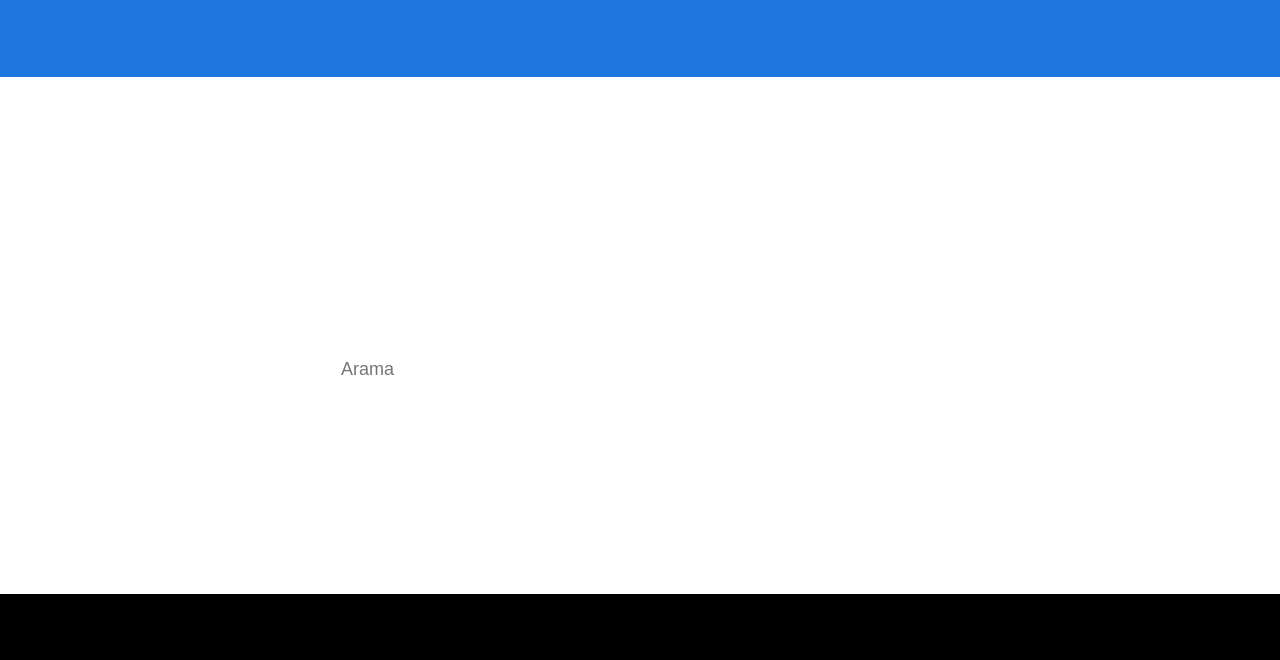
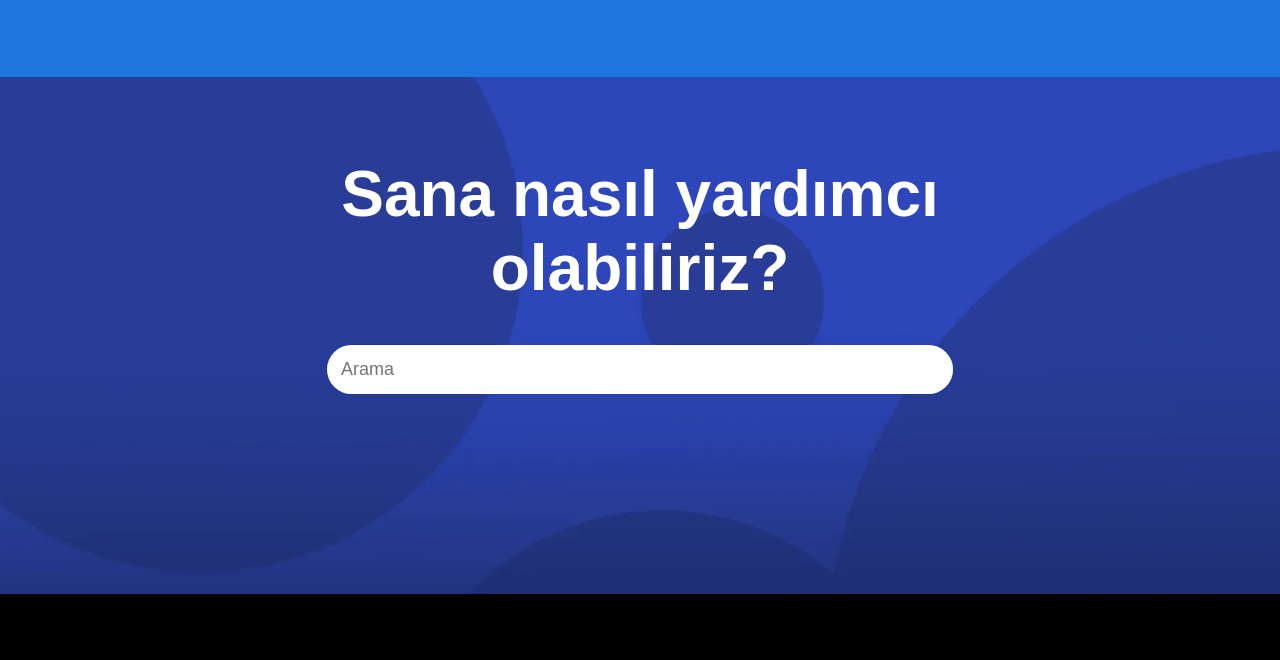
Before and after one commit to kagan91/Patika_Css_Spotify, a plain HTML site: page index.html in a window 1280 px wide. Shown: the part 1261-1921 px from the top of the page. Drawn offline with Linux system fonts and the light colour scheme; the site is published under a folder, as on GitHub Pages, so addresses that start at the root find nothing.

Commit message:
css changed

```diff
--- a/css/style.css
+++ b/css/style.css
@@ -173,8 +173,11 @@ section#premium {
 
   section#destek {
       width: 100%;
-      background-image: url(/image/destek.png);
+      background-image: url(../image/destek.png);
       background-size: cover;
+      -webkit-background-size: cover;
+      -moz-background-size: cover;
+      -o-background-size: cover;
       background-repeat: no-repeat;
       background-position: center;
       /* height: 400px; */
```
